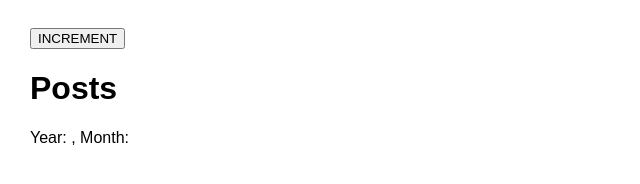
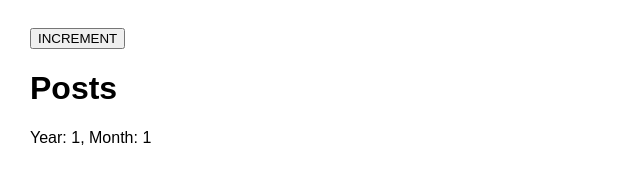
Before and after one commit to DevMaffi/router-app, a React (Create React App) app: page /posts/1/1 in a window 1280 px wide. Shown: the part 170-354 px from the top of the page, without its empty margins (0-640 px from the left). Built offline with nearby package versions, Linux system fonts and the light colour scheme; the HTML template or start-up script is replaced by a standard one.

Commit message:
Adjust optional params to Posts component

```diff
--- a/src/App.js
+++ b/src/App.js
@@ -32,7 +32,7 @@ class App extends Component {
               path="/products"
               render={props => <Products sortBy="newest" {...props} />}
             />
-            <Route path="/posts/:year/:month" component={Posts} />
+            <Route path="/posts/:year?/:month?" component={Posts} />
             <Route path="/" component={Home} />
           </Switch>
         </div>
--- a/src/components/posts.jsx
+++ b/src/components/posts.jsx
@@ -1,10 +1,12 @@
 import React from 'react';
 
-const Posts = () => {
+const Posts = props => {
+  const { match } = props;
+
   return (
     <div>
       <h1>Posts</h1>
-      Year: , Month:
+      Year: {match.params.year}, Month: {match.params.month}
     </div>
   );
 };
```
